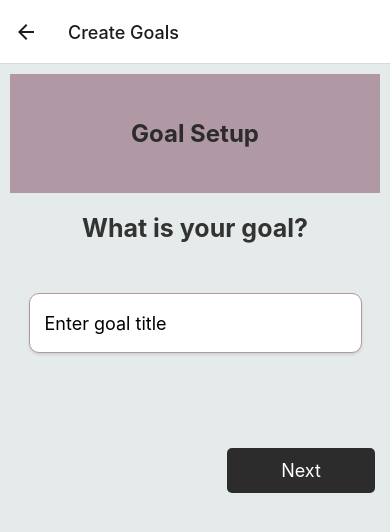
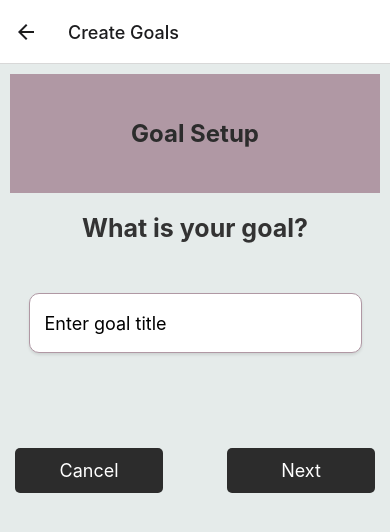
Before and after one commit to illianardz/FinancialTracker, a React Native app in the folder ExpoApp/: screen /CreateGoal in a window 390 px wide. Shown: the top 532 px of the page. Built offline with nearby package versions, Linux system fonts and the light colour scheme.

Commit message:
Added cancel button in Create Goals

```diff
--- a/ExpoApp/createGoal.js
+++ b/ExpoApp/createGoal.js
@@ -18,40 +18,47 @@ export default function CreateGoal({ navigation }) {
         total: parseInt(total) || 0,
         targetDate,
       };
-         // Pass the new goal to TrackGoals and navigate back
-         navigation.navigate('TrackGoals', { newGoal });
-         setQuestion(1);
-         setTitle('');
-         setProgress('');
-         setTotal('');
-         setTargetDate('');
+      // Pass the new goal to TrackGoals and navigate back
+      navigation.navigate('TrackGoals', { newGoal });
+      resetForm();
     } else {
       console.log('Please fill in all fields.');
     }
   };
 
-  //move to the next question
   const nextQuestion = () => {
     if (question === 5) {
       finishGoal();
-      setQuestion(1);
-    } else if (question < 5) {
+    } else {
       setQuestion(question + 1);
     }
   };
 
-  //go to the previous question
   const prevQuestion = () => {
     if (question > 1) {
       setQuestion(question - 1);
     }
   };
 
+  const cancelGoalSetup = () => {
+    // Example of simply going back
+    navigation.goBack();
+    // Or reset form and navigate
+    resetForm();
+  };
+
+  const resetForm = () => {
+    setQuestion(1);
+    setTitle('');
+    setProgress('');
+    setTotal('');
+    setTargetDate('');
+  };
+
   return (
     <ScrollView contentContainerStyle={styles.createContainer}>
       <Text style={styles.createHeader}>Goal Setup</Text>
 
-      {/* Goal enter */}
       {question === 1 && (
         <View style={styles.questionContainer}>
           <Text style={styles.label}>What is your goal?</Text>
@@ -63,6 +70,7 @@ export default function CreateGoal({ navigation }) {
           />
         </View>
       )}
+
 
       {/*Goal Amount*/}
       {question === 2 && (
@@ -123,6 +131,11 @@ export default function CreateGoal({ navigation }) {
             <Text style={styles.createButtonText}>Previous</Text>
           </TouchableOpacity>
         )}
+        {question === 1 && (
+          <TouchableOpacity onPress={cancelGoalSetup} style={styles.createButton}>
+            <Text style={styles.createButtonText}>Cancel</Text>
+          </TouchableOpacity>
+        )}
         <TouchableOpacity onPress={nextQuestion} style={[styles.createButton, styles.nextButton]}>
           <Text style={styles.createButtonText}>
             {question === 5 ? 'Finish' : 'Next'}
--- a/ExpoApp/customPlan.js
+++ b/ExpoApp/customPlan.js
@@ -257,7 +257,7 @@ export default function CustomPlan() {
                 <Text style={styles.planLabel}>Safety Net: {safetyNet}</Text>
 
                 <TouchableOpacity style={styles.planButton} onPress={handleGeneratePlan}>
-                    <Text style={styles.planButtonText}>GENERATE PLAN</Text>
+                    <Text style={styles.planButtonText}>Generate Plan</Text>
                 </TouchableOpacity>
                 <TouchableOpacity style={styles.planButton} onPress={() => handleNextPage('savingsInvestments')}>
                     <Text style={styles.planButtonText}>Back</Text>
```
Also changed, not shown: 2 other files (tests, documents, lock files or other folders).
